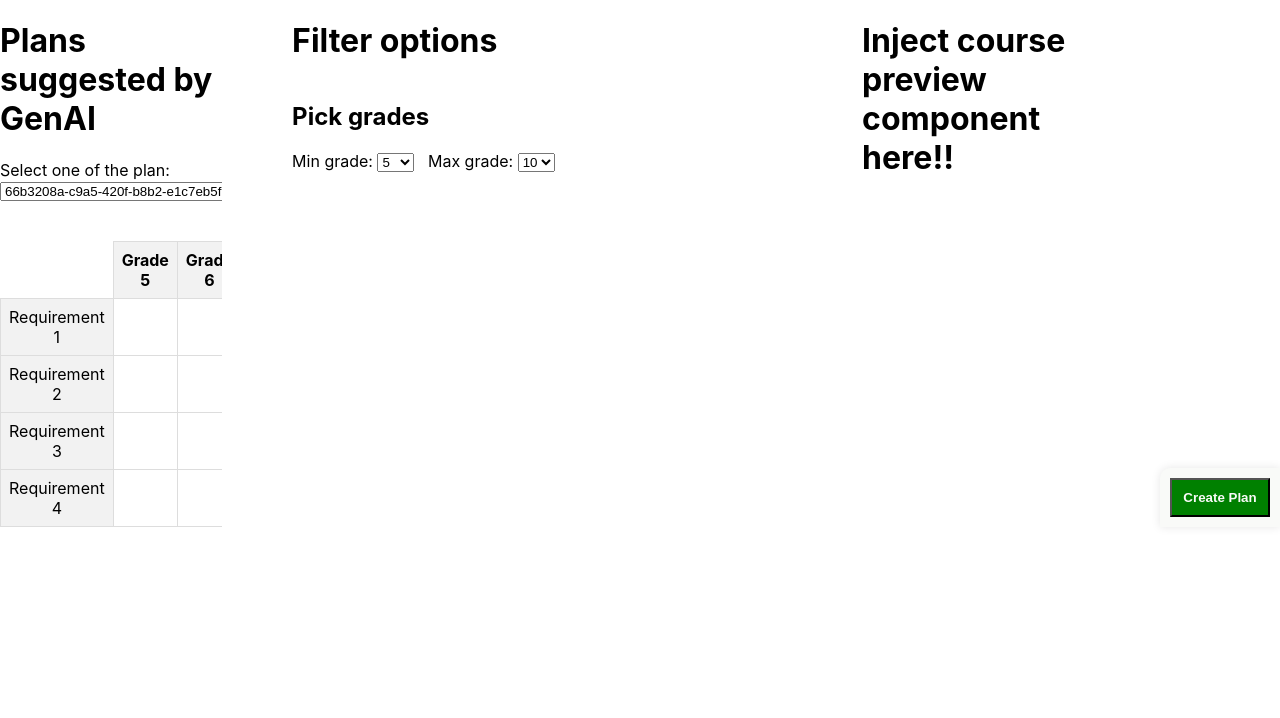
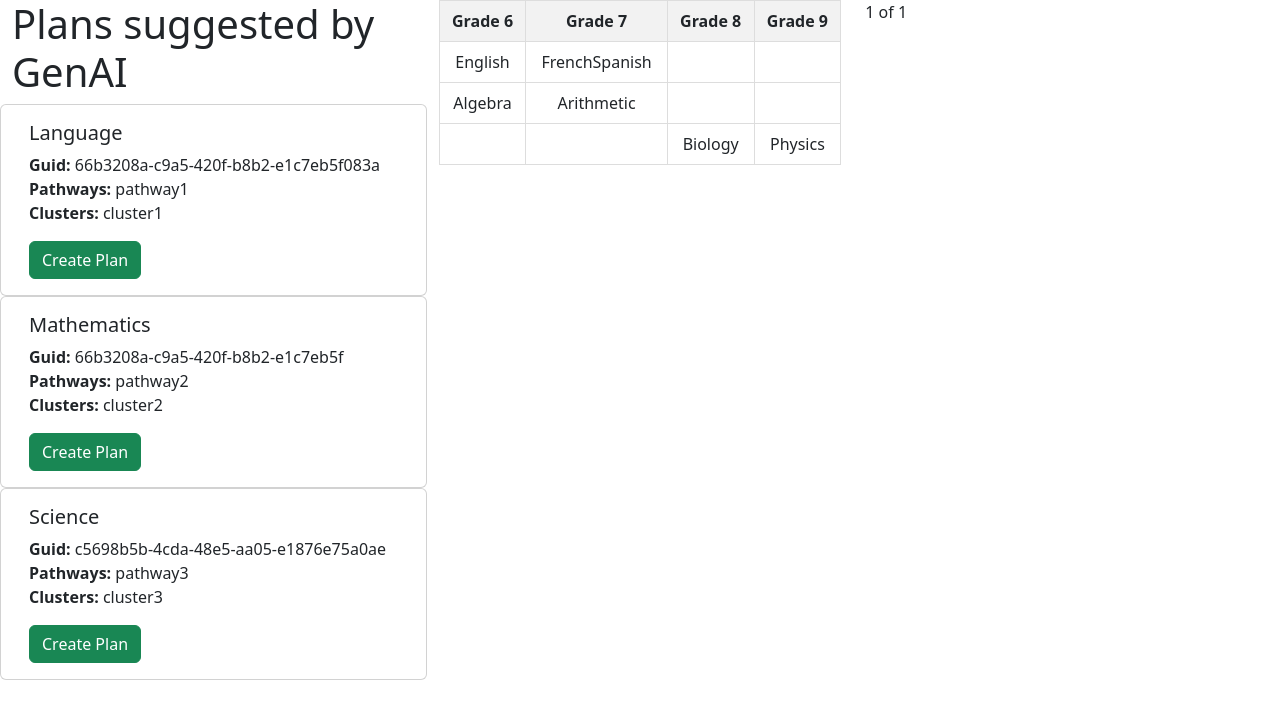
Before and after one commit to karthikpower/hackathon-UI, a React (Create React App) app: page / in a window 1280 px wide. Shown: the top 718 px of the page. Built offline with nearby package versions, Linux system fonts and the light colour scheme.

Commit message:
card, mock data and display course in table

```diff
--- a/package.json
+++ b/package.json
@@ -11,7 +11,10 @@
     "@types/react": "^18.2.41",
     "@types/react-dom": "^18.2.17",
     "babel-jest": "^26.6.0",
+    "bootstrap": "^5.3.2",
+    "lodash": "^4.17.21",
     "react": "^18.2.0",
+    "react-bootstrap": "^2.9.1",
     "react-dom": "^18.2.0",
     "react-scripts": "5.0.1",
     "typescript": "^4.9.5",
--- a/src/App.tsx
+++ b/src/App.tsx
@@ -1,36 +1,22 @@
 import React from 'react';
 import './App.css';
-import { CreatePlan } from './pages/Plan/CreatePlan/createPlan';
+import { PlanGenAI } from './pages/PlanAI/planAI';
+import 'bootstrap/dist/css/bootstrap.min.css';
+
+import Container from 'react-bootstrap/Container';
+import Row from 'react-bootstrap/Row';
+import Col from 'react-bootstrap/Col';
 import DisplayPlan from './pages/Plan/displayPlan';
-import { PlanGenAI } from './pages/PlanAI/planAI.component';
-import { Footer } from './pages/Footer/Footer';
-import Slider from './components/Slider';
 
 function App() {
   return (
-    <div className="OverallPlan">
-      <div className='col1'>
-        {/* <CreatePlan />
-        <br /><br />
-        // react use context to read the value of selected radio button and disply drop down for generate using AI.
-        <DisplayPlan /> */}
-
-        <PlanGenAI />
-        <br /><br />
-        <DisplayPlan />
-      </div>
-
-      <div className='col2'>
-        <h1>Filter options</h1>
-        <h2>Pick grades</h2>
-        <Slider min={5} max={10} options={['5', '6', '7', '8', '9', '10']} />
-      </div>
-
-      <div className='col3'>
-          <h1> Inject course preview component here!!</h1>
-      </div>
-      <Footer />
-    </div>
+    <Container fluid>
+      <Row>
+        <Col xs={12}  md={12} lg={4}><PlanGenAI/></Col>
+        <Col md={12} lg={4}><DisplayPlan /></Col>
+        <Col md={12} lg={4}>1 of 1</Col>
+      </Row>
+    </Container>
   );
 }
 
--- /dev/null
+++ b/src/api/MockData/plan.js
@@ -0,0 +1,62 @@
+export const planOptions = [
+    {
+        "guid": "66b3208a-c9a5-420f-b8b2-e1c7eb5f083a",
+        "name": "Language",
+        "pathway": "pathway1",
+        "cluster": "cluster1",
+        "courses": [
+            {
+                "name": "English",
+                "id": 'L1',
+                "grade": 6
+            },
+            {
+                "name": "French",
+                "id": 'L2',
+                "grade": 7
+            },
+            {
+                "name": "Spanish",
+                "id": 'L3',
+                "grade": 7
+            }
+        ]
+    },
+
+    {
+        "guid": "66b3208a-c9a5-420f-b8b2-e1c7eb5f",
+        "name": "Mathematics",
+        "pathway": "pathway2",
+        "cluster": "cluster2",
+        "courses": [
+            {
+                "name": "Algebra",
+                "id": 'M1',
+                "grade": 6
+            },
+            {
+                "name": "Arithmetic",
+                "id": 'M2',
+                "grade": 7
+            }
+        ]
+    },
+
+    {
+        "guid": "c5698b5b-4cda-48e5-aa05-e1876e75a0ae",
+        "name": "Science",
+        "pathway": "pathway3",
+        "cluster": "cluster3",
+        "courses": [
+            {
+                "name": "Biology",
+                "id": 'S1',
+                "grade": 8
+            },
+            {
+                "name": "Physics",
+                "grade": 9
+            }
+        ]
+    }
+]
--- /dev/null
+++ b/src/api/mockAPI.ts
@@ -0,0 +1,4 @@
+
+export function getPlan() {
+
+}
--- a/src/pages/Plan/displayPlan.tsx
+++ b/src/pages/Plan/displayPlan.tsx
@@ -1,15 +1,19 @@
 import React from 'react';
+import { planOptions } from '../../api/MockData/plan';
+import _ from 'lodash';
 
+const coursesByGrade = _.groupBy(_.flatMap(planOptions, 'courses'), 'grade');
+const grades = _.uniq(_.flatMap(planOptions, 'courses').map(course => course.grade));
+
+const handleCourseClick = (name: any) => {
+    console.log(name)
+}
 const DisplayPlan: React.FC = () => {
-    const requirements = ['Requirement 1', 'Requirement 2', 'Requirement 3', 'Requirement 4'];
-    const grades = [5, 6, 7, 8, 9, 10];
-
     return (
         <div>
             <table style={{ borderCollapse: 'collapse', width: '100%' }}>
                 <thead>
                     <tr>
-                        <th></th> {/* Empty cell for the top-left corner */}
                         {grades.map((grade) => (
                             <th key={grade} style={headerCellStyle}>
                                 Grade {grade}
@@ -18,12 +22,23 @@
                     </tr>
                 </thead>
                 <tbody>
-                    {requirements.map((requirement, rowIndex) => (
-                        <tr key={requirement}>
-                            <td style={headerCellStyle}>{requirement}</td>
+                    {planOptions.map((plan, rowIndex) => (
+                        <tr key={plan.guid}>
                             {grades.map((grade) => (
-                                <td key={`${requirement}-${grade}`} style={cellStyle}>
-                                    {/* Add your content for each cell here */}
+                                <td key={ grade } style={cellStyle}>
+                                    {coursesByGrade[grade]
+                                        ? coursesByGrade[grade]
+                                            .filter(course => plan.courses.some(planCourse => planCourse.id === course.id))
+                                            .map(course => (
+                                                <span
+                                                    key={course.id}
+                                                    onClick={() => handleCourseClick(course.name)}
+                                                    style={{ cursor: 'pointer' }}
+                                                >
+                                                    {course.name}
+                                                </span>
+                                            ))
+                                        : ''}
                                 </td>
                             ))}
                         </tr>
--- a/src/pages/PlanAI/planAI.component.tsx
+++ /dev/null
@@ -1,13 +0,0 @@
-import React from 'react';
-import Dropdown from '../../components/Dropdown';
-
-export const PlanGenAI: React.FC = () => {
-    const planOptions = ['66b3208a-c9a5-420f-b8b2-e1c7eb5f083a', '66b3208a-c9a5-420f-b8b2-e1c7eb5f', 'c5698b5b-4cda-48e5-aa05-e1876e75a0ae'];
-
-    return (
-        <>
-            <h1> Plans suggested by GenAI</h1>
-            <Dropdown options={planOptions}/>
-        </>
-    );
-}
--- /dev/null
+++ b/src/pages/PlanAI/planAI.tsx
@@ -0,0 +1,33 @@
+import React from 'react';
+import Card from 'react-bootstrap/Card';
+import {planOptions} from '../../api/MockData/plan';
+import Row from 'react-bootstrap/Row';
+import Button from 'react-bootstrap/Button';
+
+export const PlanGenAI: React.FC = () => {
+
+    return (
+        <>
+            <h1> Plans suggested by GenAI</h1>
+
+            {planOptions.map((option) => (
+                <Row xs={1} >
+                    <Card style={{ width: '28rem' }} className="xs-12">
+                        <Card.Body>
+                            <Card.Title>{option.name}</Card.Title>
+                            <Card.Text>
+                                <label><span style={{ fontWeight: 'bold' }}>Guid:</span> {option.guid}</label>
+                                <br/>
+                                <label><span style={{ fontWeight: 'bold' }}>Pathways:</span> {option.pathway}</label>
+                                <br />
+                                <label><span style={{ fontWeight: 'bold' }}>Clusters:</span> {option.cluster}</label>
+                            </Card.Text>
+                            <Button variant="success">Create Plan</Button>
+                        </Card.Body>
+                        </Card>
+                    </Row>
+            ))}
+
+        </>
+    );
+}
```
Also changed, not shown: 1 other file (tests, documents, lock files or other folders).
